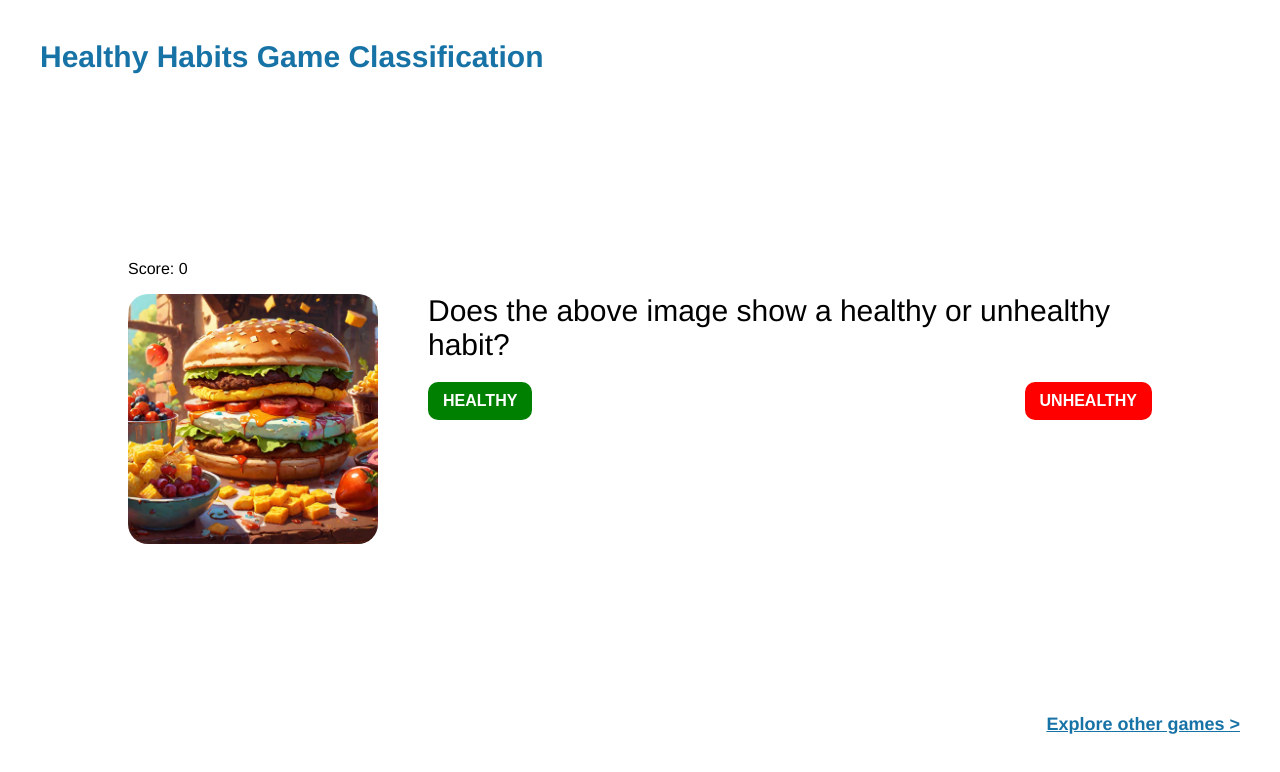
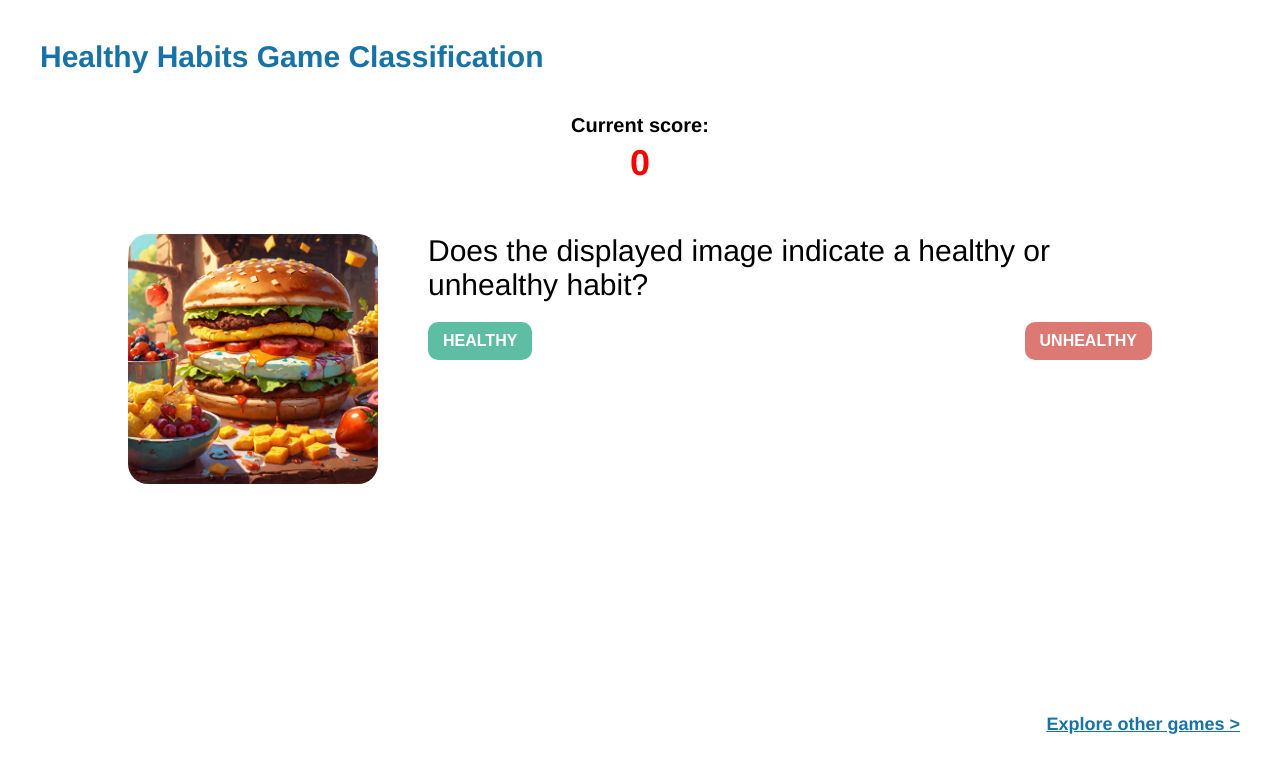
Before and after one commit to kriffendy/fs-game, a React (Create React App) app: page /healthQuiz in a window 1280 px wide. Shown: the top 772 px of the page. Built offline with nearby package versions, Linux system fonts and the light colour scheme.

Commit message:
completed design of health quiz

```diff
--- a/src/components/healthQuizQuestion.js
+++ b/src/components/healthQuizQuestion.js
@@ -3,7 +3,12 @@ import GameButton from "./gameButton";
 import "../screens/healthQuiz.css";
 import { Fade } from "@mui/material";
 
-const HealthQuizQuestion = ({ setScore, setIsShowingQuestion, isHealthy }) => {
+const HealthQuizQuestion = ({
+  setScore,
+  setIsShowingQuestion,
+  setPrevCorrect,
+  isHealthy,
+}) => {
   const [showQuestion, setShowQuestion] = useState(false);
 
   useEffect(() => {
@@ -14,26 +19,32 @@ const HealthQuizQuestion = ({ setScore, setIsShowingQuestion, isHealthy }) => {
     <div>
       <Fade in={showQuestion} timeout={1000}>
         <p className="health-quiz-question">
-          Does the above image show a healthy or unhealthy habit?
+          Does the displayed image indicate a healthy or unhealthy habit?
         </p>
       </Fade>
       {/* <img src={props.imgSrc} /> */}
       <div className="game-button-flex-container">
         <GameButton
           onClick={() => {
-            if (isHealthy) setScore((score) => score + 1);
+            if (isHealthy) {
+              setScore((score) => score + 1);
+              setPrevCorrect(true);
+            } else setPrevCorrect(false);
             setIsShowingQuestion(false);
           }}
-          style={{ backgroundColor: "green" }}
+          style={{ backgroundColor: "#5dbea3" }}
         >
           HEALTHY
         </GameButton>
         <GameButton
           onClick={() => {
-            if (!isHealthy) setScore((score) => score + 1);
+            if (!isHealthy) {
+              setScore((score) => score + 1);
+              setPrevCorrect(true);
+            } else setPrevCorrect(false);
             setIsShowingQuestion(false);
           }}
-          style={{ backgroundColor: "red" }}
+          style={{ backgroundColor: "#dd7973" }}
         >
           UNHEALTHY
         </GameButton>
--- a/src/components/healthQuizReasoning.js
+++ b/src/components/healthQuizReasoning.js
@@ -2,6 +2,7 @@ import { useNavigate } from "react-router-dom";
 import GameButton from "./gameButton";
 import { Fade } from "@mui/material";
 import { useEffect, useState } from "react";
+import "../screens/healthQuiz.css";
 
 const HealthQuizReasoning = ({
   desc,
@@ -9,6 +10,7 @@ const HealthQuizReasoning = ({
   setCurrentContentIndex,
   currentContentIndex,
   contentLength,
+  prevCorrect,
 }) => {
   const navigate = useNavigate();
   const [showText, setShowText] = useState(false);
@@ -21,6 +23,15 @@ const HealthQuizReasoning = ({
 
   return (
     <div>
+      {prevCorrect ? (
+        <Fade in={showText} timeout={1000}>
+          <p className="correct-text">Correct!</p>
+        </Fade>
+      ) : (
+        <Fade in={showText} timeout={1000}>
+          <p className="wrong-text">Wrong!</p>
+        </Fade>
+      )}
       <Fade in={showText} timeout={1000}>
         <p className="health-quiz-desc">{desc}</p>
       </Fade>
--- a/src/screens/gameScreen.css
+++ b/src/screens/gameScreen.css
@@ -24,7 +24,5 @@
   width: 80%;
   height: 70vh;
   display: flex;
-  justify-content: center;
-  align-items: center;
   flex-direction: column;
 }
--- a/src/screens/healthQuiz.css
+++ b/src/screens/healthQuiz.css
@@ -20,6 +20,11 @@
   align-items: center;
 }
 
+.health-quiz-score-container {
+  display: flex;
+  flex-direction: column;
+  align-items: center;
+}
 .game-img {
   border-radius: 20px;
   width: 250px;
@@ -31,6 +36,20 @@
   display: flex;
   justify-content: flex-start;
   align-items: flex-start;
+}
+
+.health-quiz-score-label {
+  margin: 0 0 5px 0;
+  padding: 0;
+  font-size: 20px;
+  font-weight: 600;
+}
+
+.health-quiz-score {
+  margin: 0 0 50px 0;
+  font-size: 36px;
+  font-weight: 800;
+  color: red;
 }
 
 .health-quiz-question {
@@ -46,3 +65,15 @@
 .explore-other-text:hover {
   cursor: pointer;
 }
+
+.correct-text {
+  font-size: 22px;
+  font-weight: 700;
+  color: green;
+}
+
+.wrong-text {
+  font-size: 22px;
+  font-weight: 700;
+  color: red;
+}
--- a/src/screens/healthQuiz.js
+++ b/src/screens/healthQuiz.js
@@ -38,6 +38,7 @@ const HealthQuiz = () => {
   const [score, setScore] = useState(0);
   const [isShowingQuestion, setIsShowingQuestion] = useState(true);
   const [currentContentIndex, setCurrentContentIndex] = useState(0);
+  const [prevCorrect, setPrevCorrect] = useState(false);
   const [showImgFadeAnimation, setShowImgFadeAnimation] = useState(false);
 
   useEffect(() => {
@@ -47,15 +48,12 @@ const HealthQuiz = () => {
 
   return (
     <div>
-      {/* <Fade in={showImgFadeAnimation} timeout={1000}>
-        <p className="health-quiz-game-title">
-          Healthy Habits Game classification
-        </p>
-      </Fade> */}
-      {/* <div className="flex-container">
-        <div className="horizontal-flex-container"> */}
-      <p className="health-quiz-score">Score: {score}</p>
-      <div className="flex-container">
+      <div className="health-quiz-score-container">
+        <p className="health-quiz-score-label">Current score:</p>
+        <p className="health-quiz-score">{score}</p>
+      </div>
+
+      <div className="health-quiz">
         <div className="img-game-prompt-splitter">
           <Fade in={showImgFadeAnimation} timeout={1000}>
             <img
@@ -68,6 +66,7 @@ const HealthQuiz = () => {
               isHealthy={content[currentContentIndex].isHealthy}
               setScore={setScore}
               setIsShowingQuestion={setIsShowingQuestion}
+              setPrevCorrect={setPrevCorrect}
             />
           ) : (
             <HealthQuizReasoning
@@ -76,6 +75,7 @@ const HealthQuiz = () => {
               setIsShowingQuestion={setIsShowingQuestion}
               setCurrentContentIndex={setCurrentContentIndex}
               contentLength={content.length}
+              prevCorrect={prevCorrect}
             />
           )}
         </div>
```
